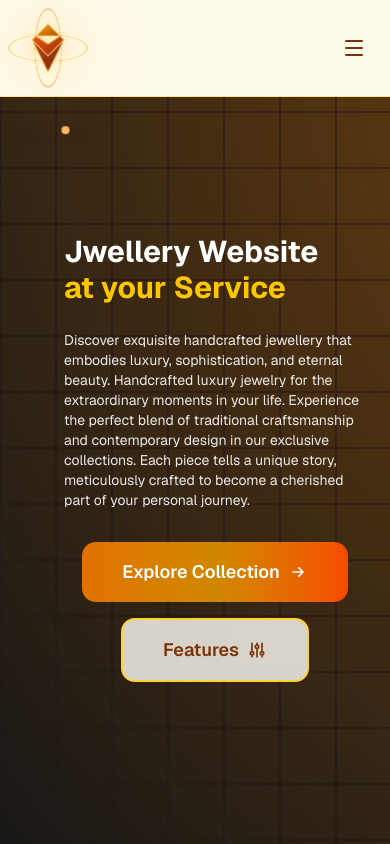
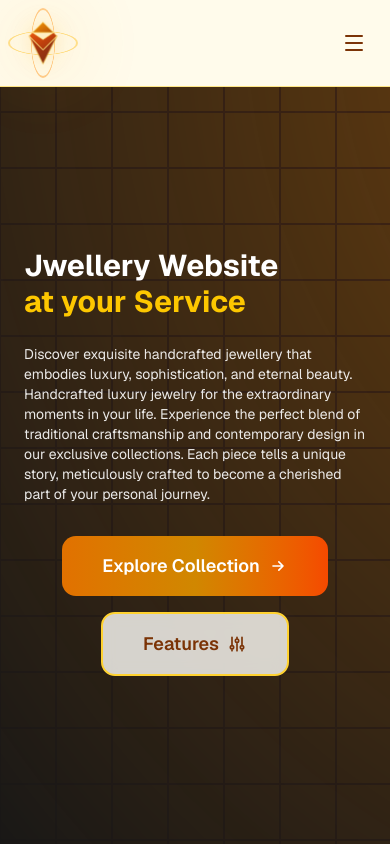
Before and after one commit to Ayush4958/Jwelery, a Next.js app in the folder -y/: page / in a window 390 px wide. Shown: the top 844 px of the page. Built offline with nearby package versions, Linux system fonts and the light colour scheme.

Commit message:
Pages Modified with responsiveness

```diff
--- a/-y/pages/hero.tsx
+++ b/-y/pages/hero.tsx
@@ -2,7 +2,7 @@ import { BackgroundRippleEffect } from "@/components/ui/background-ripple-effect
 import HeroButtons from "@/components/ui/hero-button";
 import Feedback from './feedback'
 import Features from './features'
-import Jewelry3DLogo from './logo'
+import { Jewelry3DLogo } from "./logo"
 
 export default function Hero() {
   return (
@@ -11,7 +11,7 @@ export default function Hero() {
         <BackgroundRippleEffect rows={16} />
 
         {/* Left Side - Content */}
-        <div className="max-w-xl mt-18 ml-10 lg:max-w-2xl z-10">
+        <div className="max-w-xl mt-20 lg:max-w-2xl z-10">
           {/* Heading */}
           <h2 className="relative text-left text-3xl font-bold text-white sm:text-4xl md:text-5xl lg:text-7xl dark:text-neutral-100">
             Jwellery Website <br /> <span className="text-yellow-400"> at your Service </span>
@@ -31,8 +31,8 @@ export default function Hero() {
         </div>
 
         {/* Right Side - Logo (moved closer to content) */}
-        <div className="hidden lg:flex items-center justify-start z-10 ml-0 mr-19">
-          <Jewelry3DLogo width={350} height={300} />
+        <div className="hidden lg:flex items-center justify-start z-10 ml-0 mr-15">
+          <Jewelry3DLogo />
         </div>
       </div>
 
--- a/-y/pages/logo.tsx
+++ b/-y/pages/logo.tsx
@@ -1,64 +1,53 @@
 "use client"
-
-{/* <svg
-  width={width}
-  height={height}
-  // viewBox="0 0 200 200"
-  className={`absolute top-0 left-0 transition-all duration-700 ${isHovered ? 'scale-110' : 'scale-100'}` } > </svg> */}
-{/* Main Logo SVG with 3D Transform */}
-
-
 import { useState } from "react"
 
 interface Jewelry3DLogoProps {
   width?: number
   height?: number
+  idPrefix?: string
 }
 
-export default function Jewelry3DLogo({ width = 350, height = 350 }: Jewelry3DLogoProps) {
+export function Jewelry3DLogo({ width = 350, height = 300, idPrefix = "logo" }: Jewelry3DLogoProps) {
   const [isHovered, setIsHovered] = useState(false)
 
-  // Calculate orbit radius based on logo size
-  const orbitRadius = Math.min(width, height) * 0.28
+  const g1 = `${idPrefix}-gradient1`
+  const g2 = `${idPrefix}-gradient2`
+  const g3 = `${idPrefix}-gradient3`
+  const strokeGrad = `${idPrefix}-stroke-gradient`
+  const sparkleGrad = `${idPrefix}-sparkle-gradient`
 
   return (
     <div
       className="relative inline-block cursor-pointer"
       onMouseEnter={() => setIsHovered(true)}
       onMouseLeave={() => setIsHovered(false)}
-      style={{
-        width: `${width}px`,
-        height: `${height}px`,
-        position: 'relative',
-        zIndex: 1
-      }}
     >
       {/* Outer Glow Effect */}
-      <div className={`absolute inset-0 rounded-full transition-all duration-700 ${
+      <div
+        className={`absolute inset-0 rounded-full transition-all duration-700 ${
           isHovered
-          ? 'blur-3xl bg-gradient-to-r from-amber-400 via-yellow-300 to-orange-400 scale-150 opacity-80'
-          : 'blur-2xl bg-amber-500/30 scale-100 opacity-40'
-      }`}></div>
+            ? "blur-3xl bg-linear-to-r from-amber-400 via-yellow-300 to-orange-400 scale-150 opacity-80"
+            : "blur-2xl bg-amber-500/30 scale-100 opacity-40"
+        }`}
+      ></div>
 
       {/* Rotating Ring Effects */}
-      <div className={`absolute inset-0 transition-all duration-1000 ${
-        isHovered ? 'animate-spin-slow' : ''
-      }`}>
-        <div className="absolute inset-0 border-2 border-amber-400/40 rounded-full"
+      <div className={`absolute inset-0 transition-all duration-1000 ${isHovered ? "animate-spin-slow" : ""}`}>
+        <div
+          className="absolute inset-0 border-2 border-amber-400/40 rounded-full"
           style={{
-            transform: 'rotateX(70deg) rotateZ(0deg)',
-            transformStyle: 'preserve-3d'
+            transform: "rotateX(70deg) rotateZ(0deg)",
+            transformStyle: "preserve-3d",
           }}
         ></div>
       </div>
 
-      <div className={`absolute inset-0 transition-all duration-1000 ${
-        isHovered ? 'animate-spin-reverse' : ''
-      }`}>
-        <div className="absolute inset-0 border-2 border-orange-400/40 rounded-full"
+      <div className={`absolute inset-0 transition-all duration-1000 ${isHovered ? "animate-spin-reverse" : ""}`}>
+        <div
+          className="absolute inset-0 border-2 border-orange-400/40 rounded-full"
           style={{
-            transform: 'rotateY(70deg) rotateZ(0deg)',
-            transformStyle: 'preserve-3d'
+            transform: "rotateY(70deg) rotateZ(0deg)",
+            transformStyle: "preserve-3d",
           }}
         ></div>
       </div>
@@ -68,82 +57,79 @@ export default function Jewelry3DLogo({ width = 350, height = 350 }: Jewelry3DLo
         width={width}
         height={height}
         viewBox="0 0 200 200"
-        className={`absolute top-0 left-0 transition-all duration-700 ${
-          isHovered
-            ? 'scale-110'
-            : 'scale-100'
-        }`}
+        className={`relative z-10 transition-all duration-700 ${isHovered ? "scale-110" : "scale-100"}`}
         style={{
           filter: isHovered
-            ? 'drop-shadow(0 0 30px rgba(251,191,36,0.8)) drop-shadow(0 0 60px rgba(251,191,36,0.4))'
-            : 'drop-shadow(0 0 10px rgba(251,191,36,0.3))',
+            ? "drop-shadow(0 0 30px rgba(251,191,36,0.8)) drop-shadow(0 0 60px rgba(251,191,36,0.4))"
+            : "drop-shadow(0 0 10px rgba(251,191,36,0.3))",
           transform: isHovered
-            ? 'perspective(1000px) rotateX(15deg) rotateY(15deg)'
-            : 'perspective(1000px) rotateX(0deg) rotateY(0deg)',
-          transformStyle: 'preserve-3d',
-          zIndex: 10,
-          position: 'absolute'
+            ? "perspective(1000px) rotateX(15deg) rotateY(15deg)"
+            : "perspective(1000px) rotateX(0deg) rotateY(0deg)",
+          transformStyle: "preserve-3d",
         }}
       >
         {/* Diamond Shape that morphs on hover */}
-        <g className={`transition-all duration-700 ${isHovered ? 'animate-pulse-glow' : ''}`}>
+        <g className={`transition-all duration-700 ${isHovered ? "animate-pulse-glow" : ""}`}>
           {/* Top triangle */}
           <path
-            d={isHovered
-              ? "M 100 30 L 140 70 L 60 70 Z"
-              : "M 100 40 L 130 70 L 70 70 Z"
-            }
-            fill="url(#gradient1)"
-            stroke="url(#stroke-gradient)"
+            d={isHovered ? "M 100 30 L 140 70 L 60 70 Z" : "M 100 40 L 130 70 L 70 70 Z"}
+            fill={`url(#${g1})`}
+            stroke={`url(#${strokeGrad})`}
             strokeWidth="2"
             className="transition-all duration-700"
             style={{
-              transform: isHovered ? 'translateZ(20px)' : 'translateZ(0px)',
-              transformStyle: 'preserve-3d',
+              transform: isHovered ? "translateZ(20px)" : "translateZ(0px)",
+              transformStyle: "preserve-3d",
             }}
           />
 
           {/* Middle section */}
           <path
-            d={isHovered
+            d={
+              isHovered
                 ? "M 60 70 L 100 100 L 140 70 L 150 80 L 100 130 L 50 80 Z"
                 : "M 70 70 L 100 90 L 130 70 L 140 80 L 100 120 L 60 80 Z"
             }
-            fill="url(#gradient2)"
-            stroke="url(#stroke-gradient)"
+            fill={`url(#${g2})`}
+            stroke={`url(#${strokeGrad})`}
             strokeWidth="2"
             className="transition-all duration-700"
             style={{
-              transform: isHovered ? 'translateZ(10px)' : 'translateZ(0px)',
-              transformStyle: 'preserve-3d',
+              transform: isHovered ? "translateZ(10px)" : "translateZ(0px)",
+              transformStyle: "preserve-3d",
             }}
           />
 
           {/* Bottom triangle */}
           <path
-            d={isHovered
-              ? "M 50 80 L 100 130 L 150 80 L 100 170 Z"
-              : "M 60 80 L 100 120 L 140 80 L 100 160 Z"
-            }
-            fill="url(#gradient3)"
-            stroke="url(#stroke-gradient)"
+            d={isHovered ? "M 50 80 L 100 130 L 150 80 L 100 170 Z" : "M 60 80 L 100 120 L 140 80 L 100 160 Z"}
+            fill={`url(#${g3})`}
+            stroke={`url(#${strokeGrad})`}
             strokeWidth="2"
             className="transition-all duration-700"
             style={{
-              transform: isHovered ? 'translateZ(5px)' : 'translateZ(0px)',
-              transformStyle: 'preserve-3d',
+              transform: isHovered ? "translateZ(5px)" : "translateZ(0px)",
+              transformStyle: "preserve-3d",
             }}
           />
 
           {/* Inner sparkle lines */}
-          <line x1="100" y1={isHovered ? "30" : "40"} x2="100" y2={isHovered ? "170" : "160"}
-            stroke="url(#sparkle-gradient)"
+          <line
+            x1="100"
+            y1={isHovered ? "30" : "40"}
+            x2="100"
+            y2={isHovered ? "170" : "160"}
+            stroke={`url(#${sparkleGrad})`}
             strokeWidth={isHovered ? "3" : "2"}
             className="transition-all duration-700"
             opacity={isHovered ? "1" : "0.6"}
           />
-          <line x1={isHovered ? "60" : "70"} y1="70" x2={isHovered ? "140" : "130"} y2="70"
-            stroke="url(#sparkle-gradient)"
+          <line
+            x1={isHovered ? "60" : "70"}
+            y1="70"
+            x2={isHovered ? "140" : "130"}
+            y2="70"
+            stroke={`url(#${sparkleGrad})`}
             strokeWidth={isHovered ? "3" : "2"}
             className="transition-all duration-700"
             opacity={isHovered ? "1" : "0.6"}
@@ -170,30 +156,30 @@ export default function Jewelry3DLogo({ width = 350, height = 350 }: Jewelry3DLo
 
         {/* Gradients */}
         <defs>
-          <linearGradient id="gradient1" x1="0%" y1="0%" x2="100%" y2="100%">
+          <linearGradient id={g1} x1="0%" y1="0%" x2="100%" y2="100%">
             <stop offset="0%" stopColor={isHovered ? "#FCD34D" : "#F59E0B"} />
             <stop offset="50%" stopColor={isHovered ? "#FBBF24" : "#D97706"} />
             <stop offset="100%" stopColor={isHovered ? "#FDE68A" : "#B45309"} />
           </linearGradient>
 
-          <linearGradient id="gradient2" x1="0%" y1="0%" x2="100%" y2="100%">
+          <linearGradient id={g2} x1="0%" y1="0%" x2="100%" y2="100%">
             <stop offset="0%" stopColor={isHovered ? "#FB923C" : "#EA580C"} />
             <stop offset="50%" stopColor={isHovered ? "#FDBA74" : "#C2410C"} />
             <stop offset="100%" stopColor={isHovered ? "#FED7AA" : "#9A3412"} />
           </linearGradient>
 
-          <linearGradient id="gradient3" x1="0%" y1="0%" x2="100%" y2="100%">
+          <linearGradient id={g3} x1="0%" y1="0%" x2="100%" y2="100%">
             <stop offset="0%" stopColor={isHovered ? "#F97316" : "#C2410C"} />
             <stop offset="50%" stopColor={isHovered ? "#FB923C" : "#9A3412"} />
             <stop offset="100%" stopColor={isHovered ? "#FDBA74" : "#7C2D12"} />
           </linearGradient>
 
-          <linearGradient id="stroke-gradient" x1="0%" y1="0%" x2="100%" y2="100%">
+          <linearGradient id={strokeGrad} x1="0%" y1="0%" x2="100%" y2="100%">
             <stop offset="0%" stopColor={isHovered ? "#FEF3C7" : "#FDE68A"} />
             <stop offset="100%" stopColor={isHovered ? "#FDE68A" : "#FCD34D"} />
           </linearGradient>
 
-          <linearGradient id="sparkle-gradient" x1="0%" y1="0%" x2="100%" y2="100%">
+          <linearGradient id={sparkleGrad} x1="0%" y1="0%" x2="100%" y2="100%">
             <stop offset="0%" stopColor="#FEF3C7" />
             <stop offset="50%" stopColor="#FDE68A" />
             <stop offset="100%" stopColor="#FCD34D" />
@@ -201,34 +187,23 @@ export default function Jewelry3DLogo({ width = 350, height = 350 }: Jewelry3DLo
         </defs>
       </svg>
 
-      {/* Orbiting particles - Always visible with dynamic radius */}
+      {/* Orbiting particles */}
+      {isHovered && (
+        <>
           <div
-        className="absolute top-1/2 left-1/2 w-2 h-2 bg-amber-300 rounded-full"
-        style={{
-          marginLeft: '-4px',
-          marginTop: '-4px',
-          animation: `orbit-1 4s linear infinite`,
-          '--orbit-radius': `${orbitRadius}px`
-        } as React.CSSProperties & { '--orbit-radius': string }}
+            className="absolute top-1/2 left-1/2 w-2 h-2 bg-amber-300 rounded-full animate-orbit-1"
+            style={{ marginLeft: "-4px", marginTop: "-4px" }}
           ></div>
           <div
-        className="absolute top-1/2 left-1/2 w-2 h-2 bg-yellow-300 rounded-full"
-        style={{
-          marginLeft: '-4px',
-          marginTop: '-4px',
-          animation: `orbit-2 4s linear infinite`,
-          '--orbit-radius': `${orbitRadius}px`
-        } as React.CSSProperties & { '--orbit-radius': string }}
+            className="absolute top-1/2 left-1/2 w-2 h-2 bg-yellow-300 rounded-full animate-orbit-2"
+            style={{ marginLeft: "-4px", marginTop: "-4px" }}
           ></div>
           <div
-        className="absolute top-1/2 left-1/2 w-2 h-2 bg-orange-300 rounded-full"
-        style={{
-          marginLeft: '-4px',
-          marginTop: '-4px',
-          animation: `orbit-3 4s linear infinite`,
-          '--orbit-radius': `${orbitRadius}px`
-        } as React.CSSProperties & { '--orbit-radius': string }}
+            className="absolute top-1/2 left-1/2 w-2 h-2 bg-orange-300 rounded-full animate-orbit-3"
+            style={{ marginLeft: "-4px", marginTop: "-4px" }}
           ></div>
+        </>
+      )}
 
       <style jsx>{`
         @keyframes spin-slow {
@@ -252,18 +227,18 @@ export default function Jewelry3DLogo({ width = 350, height = 350 }: Jewelry3DLo
         }
 
         @keyframes orbit-1 {
-          0% { transform: rotate(0deg) translateX(${orbitRadius}px) rotate(0deg); }
-          100% { transform: rotate(360deg) translateX(${orbitRadius}px) rotate(-360deg); }
+          0% { transform: rotate(0deg) translateX(80px) rotate(0deg); }
+          100% { transform: rotate(360deg) translateX(80px) rotate(-360deg); }
         }
 
         @keyframes orbit-2 {
-          0% { transform: rotate(120deg) translateX(${orbitRadius}px) rotate(-120deg); }
-          100% { transform: rotate(480deg) translateX(${orbitRadius}px) rotate(-480deg); }
+          0% { transform: rotate(120deg) translateX(80px) rotate(-120deg); }
+          100% { transform: rotate(480deg) translateX(80px) rotate(-480deg); }
         }
 
         @keyframes orbit-3 {
-          0% { transform: rotate(240deg) translateX(${orbitRadius}px) rotate(-240deg); }
-          100% { transform: rotate(600deg) translateX(${orbitRadius}px) rotate(-600deg); }
+          0% { transform: rotate(240deg) translateX(80px) rotate(-240deg); }
+          100% { transform: rotate(600deg) translateX(80px) rotate(-600deg); }
         }
 
         .animate-spin-slow {
@@ -282,6 +257,18 @@ export default function Jewelry3DLogo({ width = 350, height = 350 }: Jewelry3DLo
           animation: sparkle-rotate 3s linear infinite;
           transform-origin: center;
         }
+
+        .animate-orbit-1 {
+          animation: orbit-1 3s linear infinite;
+        }
+
+        .animate-orbit-2 {
+          animation: orbit-2 3s linear infinite;
+        }
+
+        .animate-orbit-3 {
+          animation: orbit-3 3s linear infinite;
+        }
       `}</style>
     </div>
   )
--- a/-y/pages/navbar.tsx
+++ b/-y/pages/navbar.tsx
@@ -4,7 +4,7 @@ import { motion } from "motion/react"
 import { HoveredLink, Menu, MenuItem, ProductItem } from "@/components/ui/navbar-menu"
 import { cn } from "@/lib/utils"
 import { MenuIcon, X } from "lucide-react"
-import Jewelry3DLogo from './logo'
+import { Jewelry3DLogo } from "./logo"
 
 export default function Navbar({ className }: { className?: string }) {
   const [active, setActive] = useState<string | null>(null)
@@ -71,7 +71,7 @@ export default function Navbar({ className }: { className?: string }) {
         <div className="flex items-center justify-between px-4 py-2">
           {/* 3D Logo - Mobile only */}
           <div className="flex items-center -ml-2">
-            <Jewelry3DLogo width={80} height={80} />
+           <Jewelry3DLogo width={70} height={70} idPrefix="navbar-logo" />
           </div>
 
           <button
@@ -91,16 +91,17 @@ export default function Navbar({ className }: { className?: string }) {
         >
           <div className="px-4 pb-4 space-y-2 border-t border-amber-200 dark:border-amber-700">
             <Menu setActive={setActive} isMobile>
-              <MenuItem setActive={setActive} active={active} item="Collections" isMobile>
+
+              <MenuItem setActive={setActive} active={active} item="About" isMobile>
                 <div className="flex flex-col space-y-2 text-sm">
-                  <HoveredLink href="/rings">Engagement Rings</HoveredLink>
-                  <HoveredLink href="/necklaces">Necklaces & Pendants</HoveredLink>
-                  <HoveredLink href="/bracelets">Bracelets</HoveredLink>
-                  <HoveredLink href="/earrings">Earrings</HoveredLink>
-                  <HoveredLink href="/watches">Luxury Watches</HoveredLink>
+                  <HoveredLink href="/about">Our Story</HoveredLink>
+                  <HoveredLink href="/craftsmanship">Craftsmanship</HoveredLink>
+                  <HoveredLink href="/sustainability">Sustainability</HoveredLink>
+                  <HoveredLink href="/contact">Contact Us</HoveredLink>
                 </div>
               </MenuItem>
-              <MenuItem setActive={setActive} active={active} item="Featured" isMobile>
+
+              <MenuItem setActive={setActive} active={active} item="Collections" isMobile>
                 <div className="text-sm space-y-3">
                   <ProductItem
                     title="Diamond Solitaire"
@@ -116,6 +117,9 @@ export default function Navbar({ className }: { className?: string }) {
                   />
                 </div>
               </MenuItem>
+
+              <MenuItem setActive={setActive} active={active} item="Shop" isMobile />
+
               <MenuItem setActive={setActive} active={active} item="Services" isMobile>
                 <div className="flex flex-col space-y-2 text-sm">
                   <HoveredLink href="/custom-design">Custom Design</HoveredLink>
@@ -124,14 +128,7 @@ export default function Navbar({ className }: { className?: string }) {
                   <HoveredLink href="/resizing">Resizing & Adjustments</HoveredLink>
                 </div>
               </MenuItem>
-              <MenuItem setActive={setActive} active={active} item="About" isMobile>
-                <div className="flex flex-col space-y-2 text-sm">
-                  <HoveredLink href="/about">Our Story</HoveredLink>
-                  <HoveredLink href="/craftsmanship">Craftsmanship</HoveredLink>
-                  <HoveredLink href="/sustainability">Sustainability</HoveredLink>
-                  <HoveredLink href="/contact">Contact Us</HoveredLink>
-                </div>
-              </MenuItem>
+
             </Menu>
           </div>
         </motion.div>
```
Lines whose indentation alone changed are shown as unchanged.
